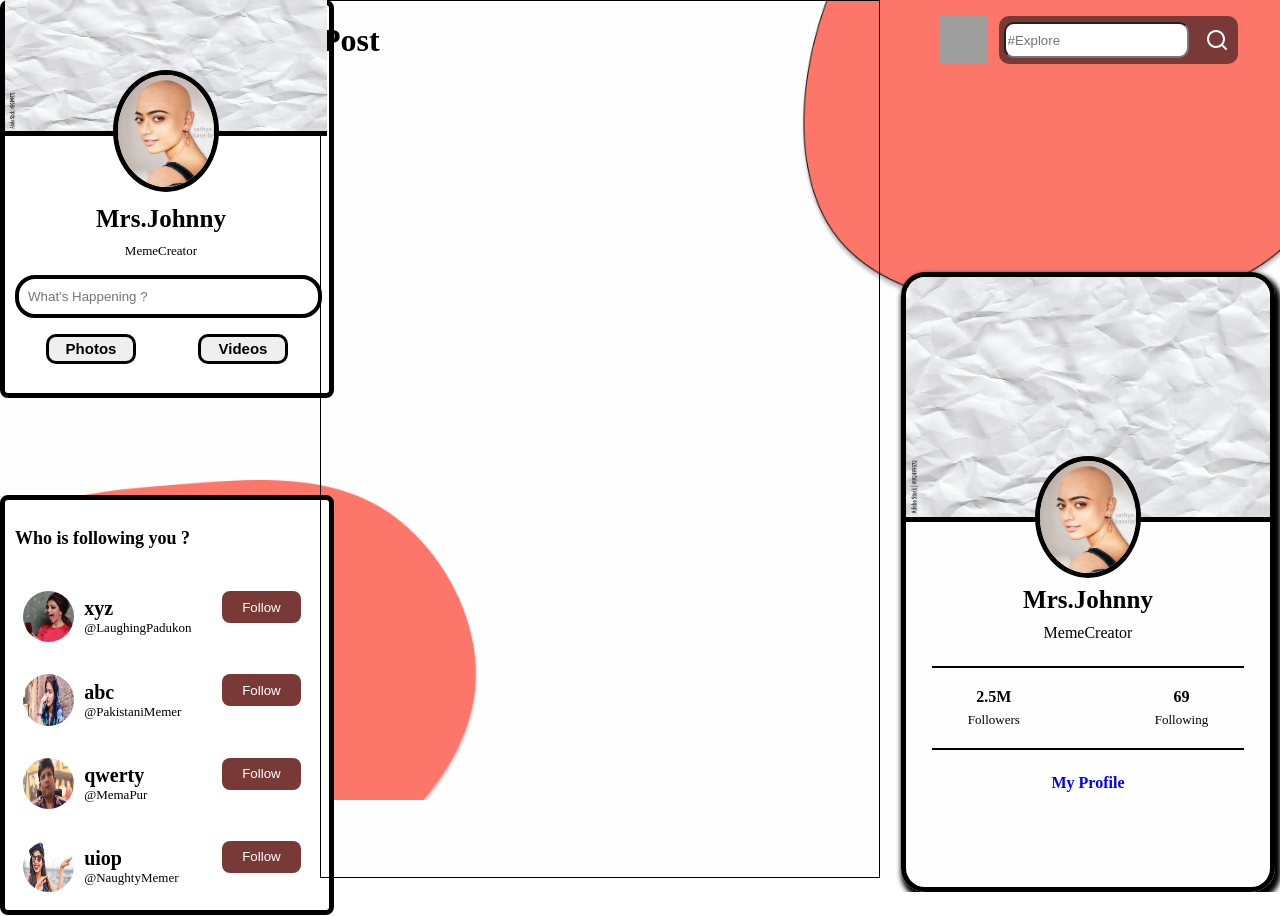
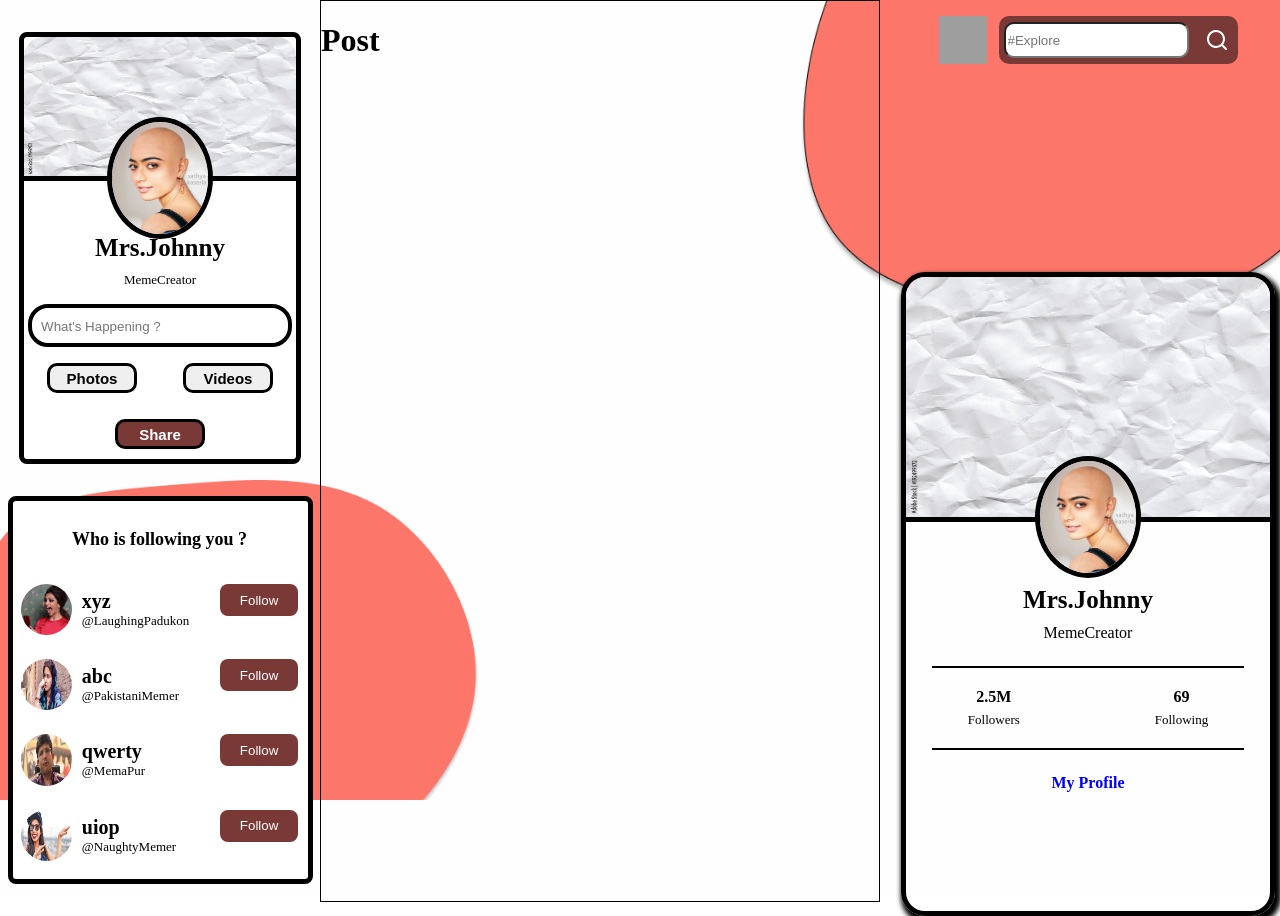
Before and after one commit to kalviumcommunity/MemeSpot, a React (Create React App) app in the folder client/: page / in a window 1280 px wide. Built offline with nearby package versions, Linux system fonts and the light colour scheme; grey boxes are pictures that could not be loaded; a web font is replaced by a local one.

Commit message:
Minor changes in Create Section

```diff
--- a/client/src/components/CreateSection/CreateSection.css
+++ b/client/src/components/CreateSection/CreateSection.css
@@ -0,0 +1,12 @@
+.createSection{
+    display: flex;
+    flex-direction: column;
+    gap: 1rem;
+    align-items: center;
+    padding-top: 1rem;
+    padding-bottom: 1rem;
+    position: relative;
+    padding-left: 1.5rem;
+    padding-right: 0.5rem;
+    /* margin-top: 1rem; */
+}
--- a/client/src/components/CreateSection/CreateSection.jsx
+++ b/client/src/components/CreateSection/CreateSection.jsx
@@ -5,7 +5,7 @@ import UploadFileCard from '../UploadFileCard/UploadFileCard'
 
 const CreateSection = () => {
   return (
-    <div>
+    <div className='createSection'>
         <UploadFileCard/>
         <FollowersCard/>
     </div>
--- a/client/src/components/FollowersCard/FollowersCard.css
+++ b/client/src/components/FollowersCard/FollowersCard.css
@@ -1,16 +1,17 @@
 .followerCard{
     width: 100%;
-    margin-top: 32%;
+    /* margin-top: 32%; */
     border-radius: 0.5rem;
-    gap: 1rem;
+    gap: 0.5rem;
     display: flex;
     flex-direction: column;
-    align-items: flex-start;
+    align-items: center;
     background: white;
     justify-content: center;
     font-size: 13px;
     border: 5px solid black;
-    padding: 10px 10px 10px 10px;
+    margin-top: 1rem;
+    padding: 10px 12px 10px 11px;
 }
 .followerCard h3{
     font-size: 18px;
--- a/client/src/components/UploadFileCard/UploadFileCard.css
+++ b/client/src/components/UploadFileCard/UploadFileCard.css
@@ -1,31 +1,32 @@
 .uploadFileCard{
     width: 100%;
-    height: 42%;
-    /* margin-top: 150%; */
     border-radius: 0.5rem;
     gap: 1rem;
     display: flex;
     flex-direction: column;
-    align-items: flex-start;
+    align-items: center;
+    margin-top: 1rem;
     background: white;
     justify-content: center;
     font-size: 13px;
     border: 5px solid black;
-    padding: 10px 10px 10px 10px;
+    /* padding: 10px 10px 10px 10px; */
 }
 .imageSection{
     position: relative;
     display: flex;
     flex-direction: column;
     align-items: center;
-    justify-content: center;
+    /* justify-content: center; */
+    /* padding-top: 3.4rem; */
     gap: 1rem;
-    width: 106%;
-    margin: -146px 0px 10px -10px;
+    width: 100%;
+    /* margin: -146px 0px 10px -10px; */
 }
 .imageSection>img:nth-of-type(1){
     width: 100%;
     height: 50%;
+    /* margin-top: 1rem; */
     border-top-left-radius: 1.2rem;
     border-top-right-radius: 1.2rem;
     border-bottom: 5px solid black;
@@ -35,13 +36,16 @@
     height: 7rem;
     position: absolute;
     border-radius: 50%;
+    align-items: center;
     border: 5px solid black;
-    bottom: 1.5rem;
+    /* bottom: 1.7rem; */
+    top: 5rem;
 }
 .uploadFileTitle{
-    margin: -37px 0px 0px 81px;
+    margin-top: -6rem;
     display: flex;
     flex-direction: column;
+    justify-content: center;
     align-items: center;
     gap: 10px;
 }
@@ -51,7 +55,7 @@
 }
 .createBar{
     height: 30px;
-    width: 288px;
+    width: 90%;
     border-radius: 20px;
     margin: 0px 0px 0px 0px;
     border: 4px solid black;
@@ -60,8 +64,9 @@
 .uploadButtons{
     display: flex;
     width: 100%;
-    padding-right: 60px;
+    /* padding-right: 60px; */
     justify-content: space-around;
+    padding-bottom: 10px;
 }
 .uploadButtons button{
     height: 30px;
@@ -76,3 +81,20 @@
     color: #783937;
     cursor: pointer;
 }
+.shareButton{
+    height: 30px;
+    width: 90px;
+    border-radius: 10px;
+    border: 3px solid black;
+    font-size: 15px;
+    background: #783937;
+    color: white;
+    font-weight: bold;
+    margin-bottom: 10px;
+}
+.shareButton:hover{
+    border: 3px solid #783937;
+    color: #783937;
+    cursor: pointer;
+    background: white;
+}
--- a/client/src/components/UploadFileCard/UploadFileCard.jsx
+++ b/client/src/components/UploadFileCard/UploadFileCard.jsx
@@ -19,6 +19,7 @@ const UploadFileCard = () => {
             <button>Photos</button>
             <button>Videos</button>
         </div>
+        <button className='shareButton'>Share</button>
     </div>
   )
 }
```
